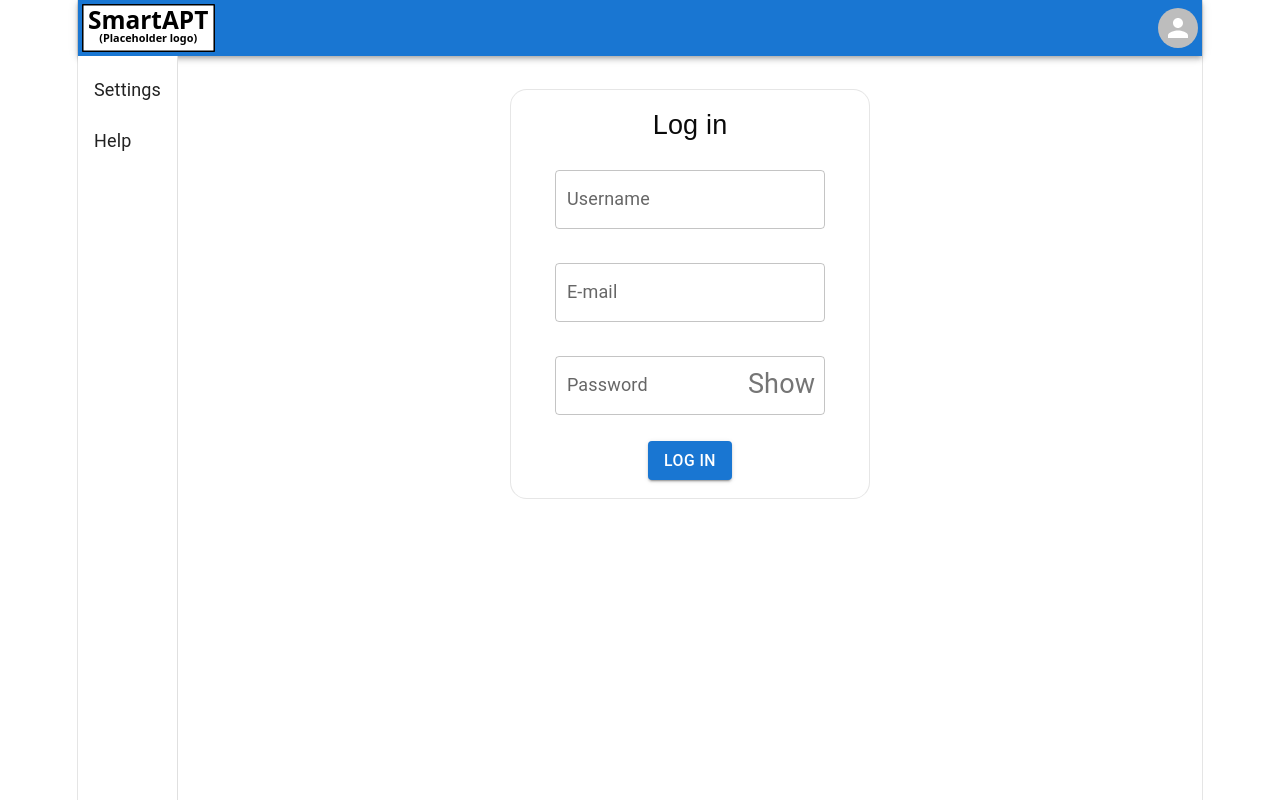
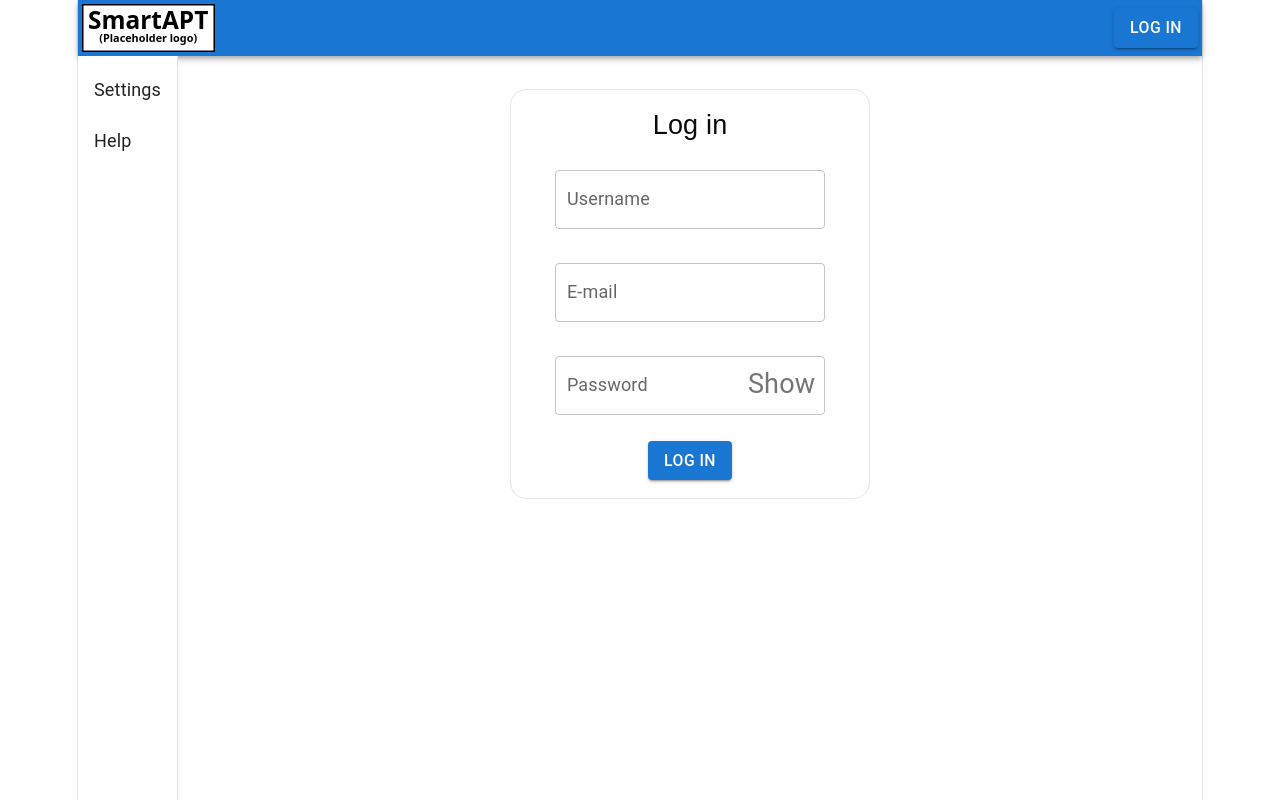
Before and after one commit to SevereWXJames/dormitory-managment-project, a React (Vite) app in the folder frontend/: page /login in a window 1280 px wide. Built offline with nearby package versions, Linux system fonts and the light colour scheme.

Commit message:
Fixed issue where the LoginPage would render the headless avatar

```diff
--- a/frontend/src/components/common/LogoutDialog.tsx
+++ b/frontend/src/components/common/LogoutDialog.tsx
@@ -13,6 +13,7 @@ export type LogoutDialogProps = {
 export function LogoutDialog({open, onClose} : LogoutDialogProps) {
     const dispatch = useDispatch();
     const navigate = useNavigate();
+    //const state = useSelector(getAuthenticationState);
 
     const onSubmit = ()=>{
         dispatch(logOut());
--- a/frontend/src/pages/common/LoginPage.tsx
+++ b/frontend/src/pages/common/LoginPage.tsx
@@ -9,7 +9,7 @@ import {
 export function LoginPage() {
     return (
         <>
-            <CommonFrame commonFrameType="LOGIN">
+            <CommonFrame commonFrameType="UNAUTHENTICATED">
             <main className="login-page">
                 <Card className="flex flex-col gap-4 p-4 m-4 w-fit mx-auto">
                     <CardTitle className="text-2xl">Log in</CardTitle>
```
